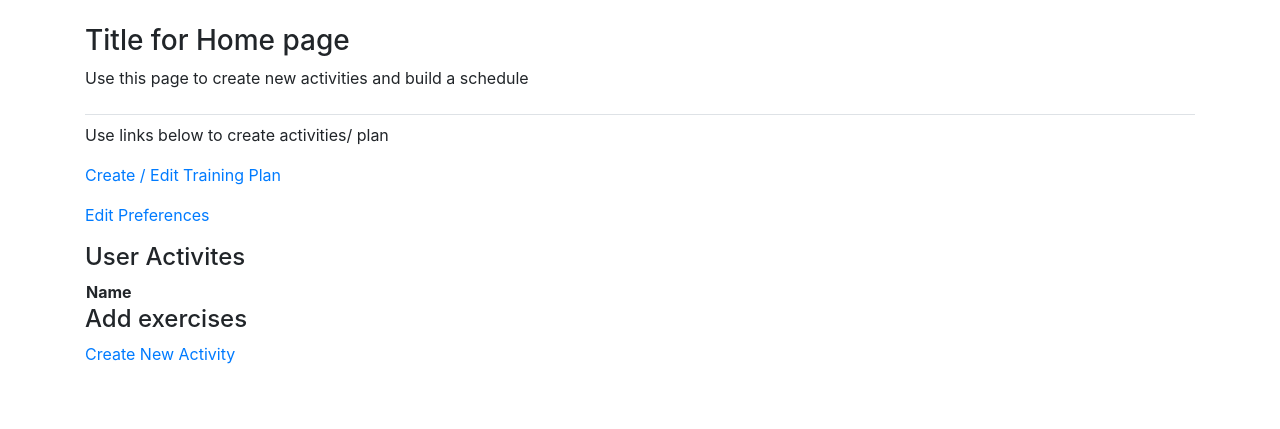
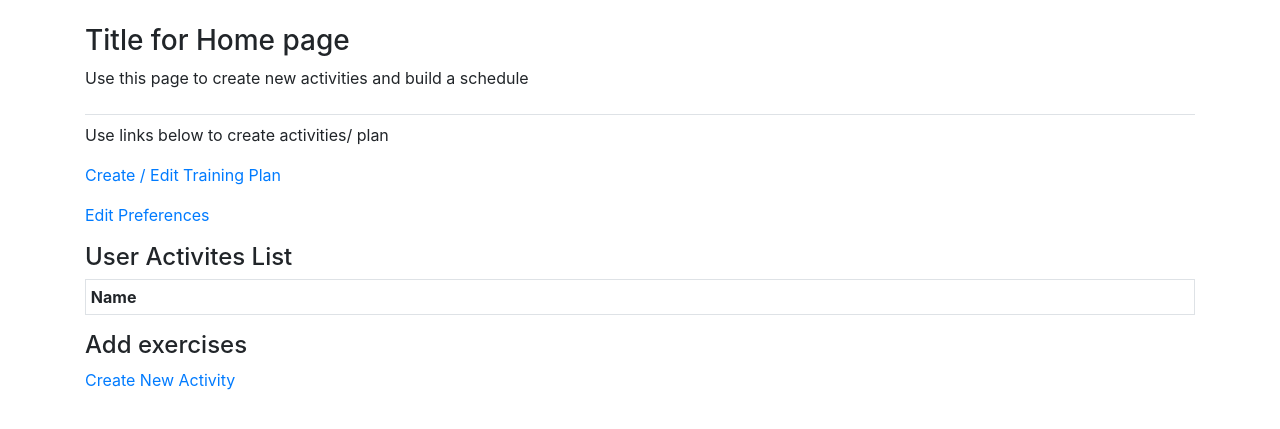
Before and after one commit to kalexf/kpv2, a Django app: page / in a window 1280 px wide. Shown: the part 58-487 px from the top of the page. Run offline with Django 4.2, Linux system fonts and the light colour scheme; the visitor is signed in with stand-in values (Sample User, id 1); data comes from the database, SQL or seed files in the repository; data that the repository does not hold is empty; some libraries are stand-ins or nearby versions.

Commit message:
home screen tables

```diff
--- a/planner/templates/planner/home.html
+++ b/planner/templates/planner/home.html
@@ -1,6 +1,7 @@
     <!-- home page showing activity table, options for adding/editing -->
 
   {% extends 'planner/base.html' %}
+  {% load bootstrap4 %}
   {% block page_header %}
     <h3>Title for Home page</h3>
       <p>Use this page to create new activities and build a schedule</p>
@@ -9,7 +10,7 @@
       {% if user.is_authenticated %} <!-- Contains entire page -->
         {% if schedule_list %}
           <h4>User Schedule</h4>
-            <table>
+            <table class="table table-bordered table-sm">
               <!-- schedule week one -->
               <tr>
                 {% for day in schedule_list|slice:":7" %}
@@ -65,8 +66,8 @@
         </p>
 
         <!--Individual Activities and links for editing / submitting them -->
-        <h4>User Activites</h4>
-          <table>
+        <h4>User Activites List</h4>
+          <table class="table table-bordered table-sm">
             <tr>
               <th>Name</th>
             </tr>
```
